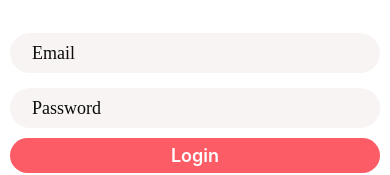
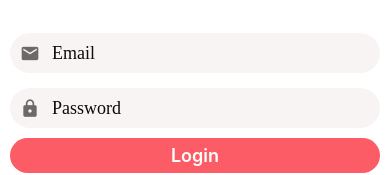
Before and after one commit to natnael-OQP/code-with-mosh, a React Native app: screen / in a window 390 px wide. Shown: the part 152-327 px from the top of the page. Built offline with nearby package versions, Linux system fonts and the light colour scheme.

Commit message:
Login screen completed

```diff
--- a/src/screens/LoginScreen.js
+++ b/src/screens/LoginScreen.js
@@ -1,21 +1,32 @@
-import { useState } from 'react'
-import { StyleSheet, Image, View } from 'react-native'
+import { StyleSheet, Image } from 'react-native'
 
-import AppButton from '../components/AppButton'
-import AppTextInput from '../components/AppTextInput'
+// components
 import Screen from '../components/Screen'
+import AppFormInput from '../components/forms/AppFormInput'
+import AppFormButton from '../components/forms/AppFormButton'
+import AppForm from '../components/forms/AppForm'
+
+import * as yup from 'yup'
+
+const validationSchema = yup.object().shape({
+    email: yup.string().email().required().label('Email'),
+    password: yup.string().min(6).required().label('Password'),
+})
 
 const LoginScreen = () => {
-    const [email, setEmail] = useState()
-    const [password, setPassword] = useState()
-
     return (
         <Screen style={styles.container}>
             <Image
                 style={styles.image}
                 source={require('../assets/logo-red.png')}
             />
-            <AppTextInput
+            <AppForm
+                initialValues={{ email: '', password: '' }}
+                onSubmit={(values) => console.log(values)}
+                validationSchema={validationSchema}
+            >
+                <AppFormInput
+                    icon="email"
                     name="email"
                     size={20}
                     placeholder="Email"
@@ -24,10 +35,10 @@ const LoginScreen = () => {
                     keyboardType="email-address"
                     textContentType="emailAddress"
                     autoComplete="name"
-                onChangeText={(text) => setEmail(text)}
                 />
-            <AppTextInput
-                name="look"
+                <AppFormInput
+                    icon="lock"
+                    name="password"
                     size={20}
                     placeholder="Password"
                     autoCapitalize="none"
@@ -35,9 +46,9 @@ const LoginScreen = () => {
                     autoComplete="password"
                     textContentType="password"
                     secureTextEntry
-                onChangeText={(password) => setPassword(password)}
                 />
-            <AppButton title="Login" onPress={() => console.log('login')} />
+                <AppFormButton title="Login" />
+            </AppForm>
         </Screen>
     )
 }
```
Lines whose indentation alone changed are shown as unchanged.
